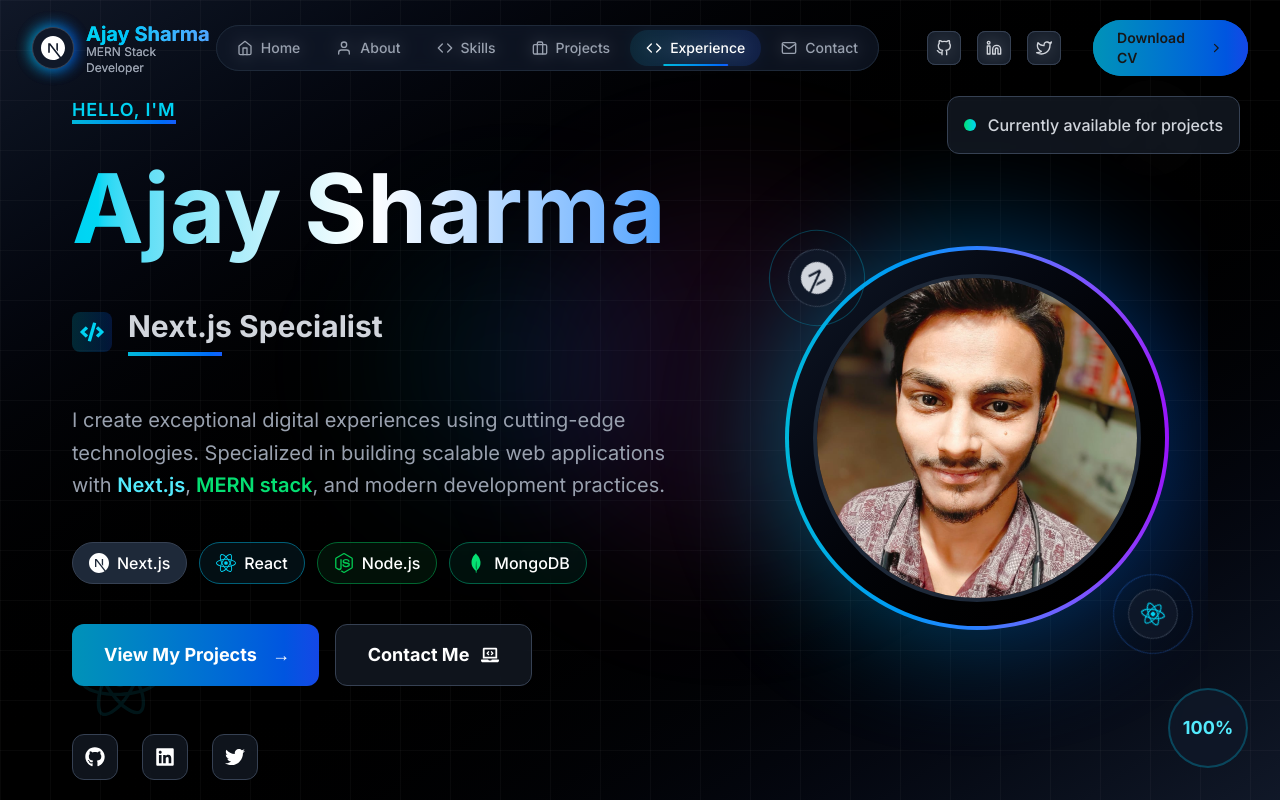
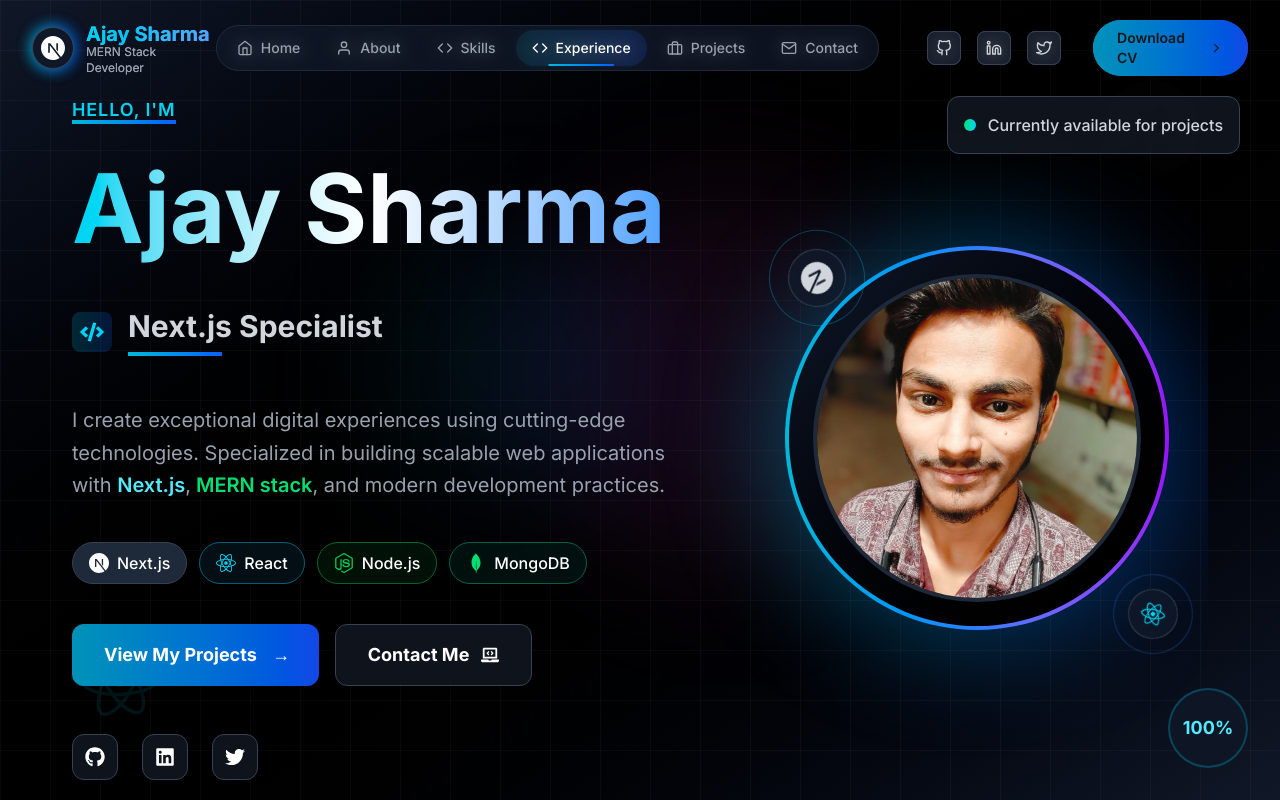
Before and after one commit to ajaysharma-3425/Portfolio, a Next.js app: page / in a window 1280 px wide. Shown: the top 800 px of the page. Built offline with nearby package versions, Linux system fonts and the light colour scheme.

Commit message:
first commit

```diff
--- a/app/globals.css
+++ b/app/globals.css
@@ -22,7 +22,7 @@
 body {
   background: var(--background);
   color: var(--foreground);
-  font-family: Arial, Helvetica, sans-serif;
+  font-family:  Arial, Helvetica, sans-serif;
 }
 
 html {
--- a/components/Navbar.tsx
+++ b/components/Navbar.tsx
@@ -23,8 +23,8 @@
   { name: "Home", href: "#home", icon: <FiHome className="w-4 h-4" /> },
   { name: "About", href: "#about", icon: <FiUser className="w-4 h-4" /> },
   { name: "Skills", href: "#skills", icon: <FiCode className="w-4 h-4" /> },
+  { name: "Experience", href: "#experience", icon: <FiCode className="w-4 h-4" /> },
   { name: "Projects", href: "#projects", icon: <FiBriefcase className="w-4 h-4" /> },
-  { name: "Experience", href: "#experience", icon: <FiCode className="w-4 h-4" /> },
   { name: "Contact", href: "#contact", icon: <FiMail className="w-4 h-4" /> },
 ];
 
--- a/sections/Projects.tsx
+++ b/sections/Projects.tsx
@@ -8,33 +8,34 @@
 import { useInView } from "react-intersection-observer";
 
 // ✅ Projects data – image paths अब सही हैं (public folder के relative)
+// ✅ Fixed Projects data
 export const projects = [
   {
     title: "Bite Club",
     description: "A full-featured food ordering platform built with MERN stack featuring real-time cart, user authentication, payment integration, and admin dashboard.",
     live: "https://bite-club.netlify.app",
     github: "https://github.com/bite-club",
-    image: "/BiteClub.png",          // ✅ public/BiteClub.png
+    image: "/BiteClub.png",
     tech: ["React", "Node.js", "Express", "MongoDB", "Redux", "JWT"],
     type: "Full Stack",
     featured: true
   },
   {
     title: "CookBook",
-    description: "A full-featured food ordering platform built with MERN stack featuring real-time cart, user authentication, payment integration, and admin dashboard.",
+    description: "Explore and share delicious recipes with this community-driven platform built for food enthusiasts.",
     live: "https://cookbook-new.vercel.app",
     github: "https://github.com/cookbook",
-    image: "/cookbook.png", // ✅ public/projects/cookbook.jpg
+    image: "/cookbook.png",
     tech: ["React", "Node.js", "Express", "MongoDB", "Redux", "JWT"],
     type: "Full Stack",
     featured: true
   },
   {
     title: "Animal Web",
-    description: "A full-featured food ordering platform built with MERN stack featuring real-time cart, user authentication, payment integration, and admin dashboard.",
+    description: "An interactive web portal dedicated to animal welfare, showcasing different species and adoption information.",
     live: "https://animalwebnew.vercel.app",
     github: "https://github.com/animalweb",
-    image: "/animalWeb.png", // ✅ public/projects/animalweb.jpg
+    image: "/animalWeb.png",
     tech: ["React", "Node.js", "Express", "MongoDB", "Redux", "JWT"],
     type: "Full Stack",
     featured: true
@@ -44,7 +45,7 @@
     description: "Secure cloud-based notes application with CRUD operations, user authentication, and rich text editing capabilities.",
     live: "https://inotebooknew.netlify.app",
     github: "https://github.com/",
-    image: "/inotbook.png", // ✅ public/projects/inotebook.jpg
+    image: "/inotbook.png",
     tech: ["React", "Node.js", "Express", "MongoDB", "Bootstrap"],
     type: "Full Stack",
     featured: true
@@ -54,9 +55,28 @@
     description: "Advanced text utility application offering multiple tools including word counter, case converter, text summarizer, and formatting utilities.",
     live: "https://text-utils-apk.vercel.app",
     github: "https://github.com/TextUtilsApk",
-    image: "/textutils.png", // ✅ public/projects/text-utils.jpg
+    image: "/textutils.png",
     tech: ["React", "JavaScript", "CSS3", "Bootstrap"],
     type: "Frontend",
+    featured: true
+  }, // ✅ यहाँ से फालतू कोमा हटा दिया गया है
+  {
+    title: "Deskify Online Shopping Web.",
+    description: "A premium e-commerce experience for office furniture and workspace essentials with seamless checkout.",
+    live: "https://deskify-new-n9eh.vercel.app/",
+    github: "https://github.com/DeskifyNew",
+    image: "/Deskify.png",
+    tech: ["React", "JavaScript", "CSS3", "Bootstrap"],
+    type: "Full Stack",
+    featured: true
+  },{
+    title: "Minal Footwear Premium",
+    description: "A luxury footwear e-commerce experience featuring high-end brand curation, smooth framer-motion animations, and a fully responsive 'Mobile-First' design architecture.",
+    live: "https://minalfootwear.vercel.app/",
+    github: "https://github.com/StaticFootwear",
+    image: "/minal-footwear.png", // Aapne jo naya hero section banaya hai uska screenshot
+    tech: ["Next.js", "TypeScript", "Tailwind CSS", "Framer Motion", "Lucide React"],
+    type: "Full Stack",
     featured: true
   },
   {
@@ -64,7 +84,7 @@
     description: "Modern responsive portfolio website built with Next.js 14, featuring animations, dark mode, and SEO optimization.",
     live: "#",
     github: "https://github.com/Portfolio",
-    image: "/portfolio.png", // ✅ public/projects/portfolio.jpg
+    image: "/portfolio.png",
     tech: ["Next.js", "TypeScript", "Tailwind CSS", "Framer Motion"],
     type: "Frontend",
     featured: false
@@ -74,7 +94,7 @@
     description: "RESTful API for e-commerce platform with product management, user authentication, and order processing.",
     live: "#",
     github: "https://github.com/",
-    image: "/projects/ecommerce-api.jpg", // ✅ public/projects/ecommerce-api.jpg
+    image: "/projects/ecommerce-api.jpg",
     tech: ["Node.js", "Express", "MongoDB", "JWT", "Stripe"],
     type: "Backend",
     featured: false
@@ -84,7 +104,7 @@
     description: "Productivity application with task management, team collaboration features, and real-time notifications.",
     live: "#",
     github: "https://github.com/",
-    image: "/projects/task-manager.jpg", // ✅ public/projects/task-manager.jpg
+    image: "/projects/task-manager.jpg",
     tech: ["React", "Firebase", "Material-UI", "Context API"],
     type: "Full Stack",
     featured: false
@@ -175,13 +195,12 @@
                     {/* Project Type Badge */}
                     <div className="absolute top-4 right-4">
                       <span
-                        className={`px-3 py-1 rounded-full text-xs font-bold ${
-                          project.type === "Full Stack"
-                            ? "bg-cyan-900/50 text-cyan-300 border border-cyan-700/50"
-                            : project.type === "Frontend"
+                        className={`px-3 py-1 rounded-full text-xs font-bold ${project.type === "Full Stack"
+                          ? "bg-cyan-900/50 text-cyan-300 border border-cyan-700/50"
+                          : project.type === "Frontend"
                             ? "bg-blue-900/50 text-blue-300 border border-blue-700/50"
                             : "bg-purple-900/50 text-purple-300 border border-purple-700/50"
-                        }`}
+                          }`}
                       >
                         {project.type}
                       </span>
```
Also changed, not shown: public/Deskify.png (added), public/minal-footwear.png (added).
